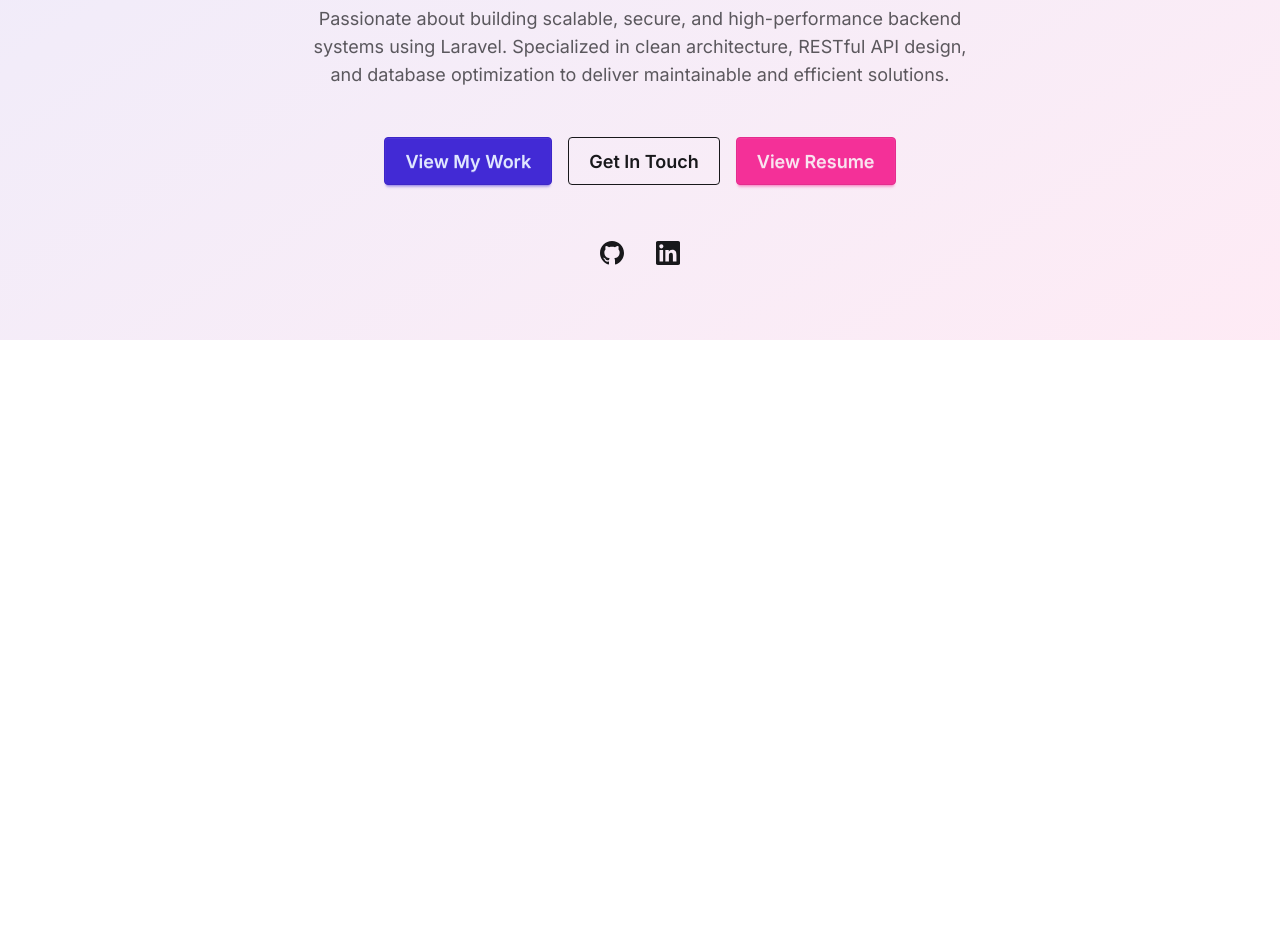
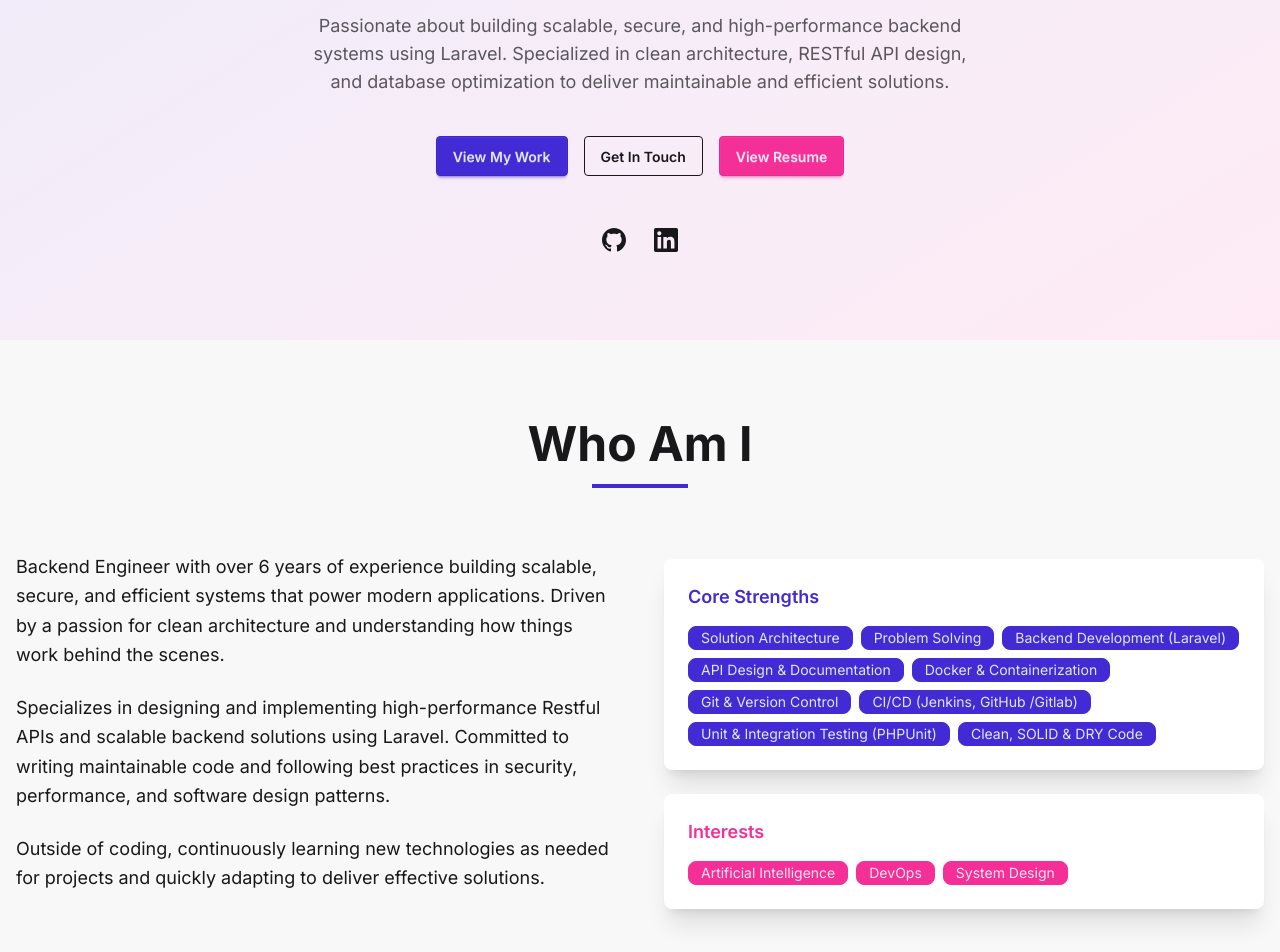
Before and after one commit to GTS-MEGHNI/portfolio-nextjs, a Next.js app: page / in a window 1280 px wide. Shown: the part 460-1412 px from the top of the page. Before the commit the page ends 800 px from the top, so only its background shows below. Built offline with nearby package versions, Linux system fonts and the light colour scheme.

Commit message:
add about section

```diff
--- /dev/null
+++ b/src/app/components/About.tsx
@@ -0,0 +1,64 @@
+import React from "react";
+import {aboutText, coreStrengths, interests} from "@/app/data/about";
+
+export default function About() {
+    return (
+        <section id="about" className="py-20 bg-base-200">
+            <div className="container mx-auto px-4">
+                {/* Section Header */}
+                <div className="text-center mb-16">
+                    <h2 className="text-4xl lg:text-5xl font-bold mb-4">Who Am I</h2>
+                    <div className="w-24 h-1 bg-primary mx-auto"></div>
+                </div>
+
+                {/* Grid */}
+                <div className="grid lg:grid-cols-2 gap-12 items-center">
+                    {/* Text Content */}
+                    <div>
+                        <div className="prose prose-lg max-w-none">
+                            {aboutText.map((paragraph, idx) => (
+                                <p key={idx} className="text-lg leading-relaxed mb-6">
+                                    {paragraph}
+                                </p>
+                            ))}
+                        </div>
+                    </div>
+
+                    {/* Cards */}
+                    <div className="space-y-6">
+                        {/* Core Strengths */}
+                        <div className="card bg-base-100 shadow-xl">
+                            <div className="card-body">
+                                <h3 className="card-title text-primary">Core Strengths</h3>
+                                <div className="flex flex-wrap gap-2 mt-2">
+                                    {coreStrengths.map((strength, idx) => (
+                                        <span
+                                            key={idx}
+                                            className="badge badge-primary text-sm px-2 py-2 sm:px-3 sm:py-2 break-words max-w-full">
+                                            {strength}
+                                        </span>
+                                    ))}
+                                </div>
+                            </div>
+                        </div>
+                        {/* Interests */}
+                        <div className="card bg-base-100 shadow-xl">
+                            <div className="card-body">
+                                <h3 className="card-title text-secondary">Interests</h3>
+                                <div className="flex flex-wrap gap-2 mt-2">
+                                    {interests.map((interest, idx) => (
+                                        <span
+                                            key={idx}
+                                            className="badge badge-secondary text-sm px-2 py-2 sm:px-3 sm:py-2 break-words max-w-full">
+                                            {interest}
+                                        </span>
+                                    ))}
+                                </div>
+                            </div>
+                        </div>
+                    </div>
+                </div>
+            </div>
+        </section>
+    );
+};
--- a/src/app/components/Hero.tsx
+++ b/src/app/components/Hero.tsx
@@ -1,13 +1,15 @@
+// noinspection HtmlUnknownAnchorTarget
+
 import Image from "next/image";
 
 export default function Hero() {
     return (
-        <section className="hero min-h-screen bg-gradient-to-br from-primary/10 to-secondary/10 flex items-center justify-center pt-16">
-            <div className="hero-content flex-col text-center max-w-5xl px-6">
+        <section id="home" className="w-full min-h-screen bg-gradient-to-br from-primary/10 to-secondary/10 flex items-center justify-center pt-16">
+            <div className="hero-content flex flex-col text-center w-full px-4 sm:px-6">
 
                 {/* Avatar */}
-                <div className="avatar mb-8 mx-auto">
-                    <div className="w-32 h-32 rounded-full ring ring-primary ring-offset-base-100 ring-offset-2 overflow-hidden mx-auto">
+                <div className="avatar mb-4 sm:mb-6 mx-auto">
+                    <div className="w-20 h-20 sm:w-28 sm:h-28 md:w-32 md:h-32 rounded-full ring ring-primary ring-offset-base-100 ring-offset-2 overflow-hidden mx-auto">
                         <Image
                             src="/avatar.png"
                             alt="Mohamed El Amine Meghni"
@@ -19,43 +21,42 @@ export default function Hero() {
                 </div>
 
                 {/* Name */}
-                <h1 className="text-5xl lg:text-7xl font-bold mb-2 typing-animation">
+                <h1 className="text-2xl sm:text-3xl md:text-5xl lg:text-7xl font-bold mb-2 break-words max-w-full">
                     Mohamed El Amine Meghni
                 </h1>
 
                 {/* Role / Title */}
-                <p className="text-xl lg:text-2xl text-base-content/80">
+                <p className="text-sm sm:text-lg md:text-xl lg:text-2xl text-base-content/80 mb-4 max-w-full">
                     Senior Backend Engineer | Laravel Expert | DevOps Enthusiast
                 </p>
 
                 {/* Description */}
-                <p className="text-lg mb-8 max-w-2xl mx-auto text-base-content/70">
+                <p className="text-xs sm:text-sm md:text-lg mb-6 max-w-full sm:max-w-md md:max-w-2xl mx-auto text-base-content/70">
                     Passionate about building scalable, secure, and high-performance backend
                     systems using Laravel. Specialized in clean architecture, RESTful API
                     design, and database optimization to deliver maintainable and efficient solutions.
                 </p>
 
                 {/* Buttons */}
-                <div className="flex flex-col sm:flex-row gap-4 justify-center mb-6">
-                    <a href="#projects" className="btn btn-primary btn-lg">View My Work</a>
-                    <a href="#contact" className="btn btn-outline btn-lg">Get In Touch</a>
-                    <a href="/resume.pdf" target="_blank" className="btn btn-secondary btn-lg">View Resume</a>
+                <div className="flex flex-col sm:flex-row gap-3 sm:gap-4 justify-center mb-4">
+                    <a href="#projects" className="btn btn-primary btn-sm sm:btn-md w-full sm:w-auto">View My Work</a>
+                    <a href="#contact" className="btn btn-outline btn-sm sm:btn-md w-full sm:w-auto">Get In Touch</a>
+                    <a href="/resume.pdf" target="_blank" className="btn btn-secondary btn-sm sm:btn-md w-full sm:w-auto">View Resume</a>
                 </div>
 
                 {/* Social Icons */}
-                <div className="flex justify-center gap-4 mt-2">
+                <div className="flex justify-center gap-3 mt-3">
                     <a href="https://github.com/GTS-MEGHNI" className="btn btn-circle btn-ghost">
-                        <svg className="w-6 h-6" fill="currentColor" viewBox="0 0 24 24">
+                        <svg className="w-5 h-5 sm:w-6 sm:h-6" fill="currentColor" viewBox="0 0 24 24">
                             <path d="M12 0c-6.626 0-12 5.373-12 12 0 5.302 3.438 9.8 8.207 11.387.599.111.793-.261.793-.577v-2.234c-3.338.726-4.033-1.416-4.033-1.416-.546-1.387-1.333-1.756-1.333-1.756-1.089-.745.083-.729.083-.729 1.205.084 1.839 1.237 1.839 1.237 1.07 1.834 2.807 1.304 3.492.997.107-.775.418-1.305.762-1.604-2.665-.305-5.467-1.334-5.467-5.931 0-1.311.469-2.381 1.236-3.221-.124-.303-.535-1.524.117-3.176 0 0 1.008-.322 3.301 1.23.957-.266 1.983-.399 3.003-.404 1.02.005 2.047.138 3.006.404 2.291-1.552 3.297-1.23 3.297-1.23.653 1.653.242 2.874.118 3.176.77.84 1.235 1.911 1.235 3.221 0 4.609-2.807 5.624-5.479 5.921.43.372.823 1.102.823 2.222v3.293c0 .319.192.694.801.576 4.765-1.589 8.199-6.086 8.199-11.386 0-6.627-5.373-12-12-12z"/>
                         </svg>
                     </a>
                     <a href="https://linkedin.com/in/mohamed-el-amine-meghni-1684a41a3" className="btn btn-circle btn-ghost">
-                        <svg className="w-6 h-6" fill="currentColor" viewBox="0 0 24 24">
+                        <svg className="w-5 h-5 sm:w-6 sm:h-6" fill="currentColor" viewBox="0 0 24 24">
                             <path d="M20.447 20.452h-3.554v-5.569c0-1.328-.027-3.037-1.852-3.037-1.853 0-2.136 1.445-2.136 2.939v5.667H9.351V9h3.414v1.561h.046c.477-.9 1.637-1.85 3.37-1.85 3.601 0 4.267 2.37 4.267 5.455v6.286zM5.337 7.433c-1.144 0-2.063-.926-2.063-2.065 0-1.138.92-2.063 2.063-2.063 1.14 0 2.064.925 2.064 2.063 0 1.139-.925 2.065-2.064 2.065zm1.782 13.019H3.555V9h3.564v11.452zM22.225 0H1.771C.792 0 0 .774 0 1.729v20.542C0 23.227.792 24 1.771 24h20.451C23.2 24 24 23.227 24 22.271V1.729C24 .774 23.2 0 22.222 0h.003z"/>
                         </svg>
                     </a>
                 </div>
-
             </div>
         </section>
     );
--- a/src/app/components/Navbar.tsx
+++ b/src/app/components/Navbar.tsx
@@ -1,4 +1,4 @@
-"use client";
+// noinspection HtmlUnknownAnchorTarget
 
 export function Navbar() {
     return (
@@ -21,7 +21,7 @@ export function Navbar() {
                     <ul
                         tabIndex={0}
                         className="menu menu-sm dropdown-content mt-3 z-[1] p-2 shadow bg-base-100 rounded-box w-52">
-                        <li><a href="#hero" className="nav-link">Home</a></li>
+                        <li><a href="#home" className="nav-link">Home</a></li>
                         <li><a href="#about" className="nav-link">About</a></li>
                         <li><a href="#tech-stack" className="nav-link">Tech Stack</a></li>
                         <li><a href="#projects" className="nav-link">Projects</a></li>
@@ -34,7 +34,7 @@ export function Navbar() {
 
             <div className="navbar-center hidden lg:flex">
                 <ul className="menu menu-horizontal px-1">
-                    <li><a href="#hero" className="nav-link">Home</a></li>
+                    <li><a href="#home" className="nav-link">Home</a></li>
                     <li><a href="#about" className="nav-link">About</a></li>
                     <li><a href="#tech-stack" className="nav-link">Tech Stack</a></li>
                     <li><a href="#projects" className="nav-link">Projects</a></li>
--- /dev/null
+++ b/src/app/data/about.ts
@@ -0,0 +1,19 @@
+export const aboutText = [
+    `Backend Engineer with over 6 years of experience building scalable, secure, and efficient systems that power modern applications. Driven by a passion for clean architecture and understanding how things work behind the scenes.`,
+    `Specializes in designing and implementing high-performance Restful APIs and scalable backend solutions using Laravel. Committed to writing maintainable code and following best practices in security, performance, and software design patterns.`,
+    `Outside of coding, continuously learning new technologies as needed for projects and quickly adapting to deliver effective solutions.`,
+];
+
+export const coreStrengths = [
+    "Solution Architecture",
+    "Problem Solving",
+    "Backend Development (Laravel)",
+    "API Design & Documentation",
+    "Docker & Containerization",
+    "Git & Version Control",
+    "CI/CD (Jenkins, GitHub /Gitlab)",
+    "Unit & Integration Testing (PHPUnit)",
+    "Clean, SOLID & DRY Code",
+];
+
+export const interests = ["Artificial Intelligence", "DevOps", "System Design"];
--- a/src/app/page.tsx
+++ b/src/app/page.tsx
@@ -1,12 +1,14 @@
 import {ReactElement} from "react";
 import {Navbar} from "@/app/components/Navbar";
 import Hero from "@/app/components/Hero";
+import About from "@/app/components/About";
 
 export default function Home(): ReactElement {
     return (
         <div>
             <Navbar />
             <Hero />
+            <About />
         </div>
     )
 }
```
Also changed, not shown: 1 other file (tests, documents, lock files or other folders).
